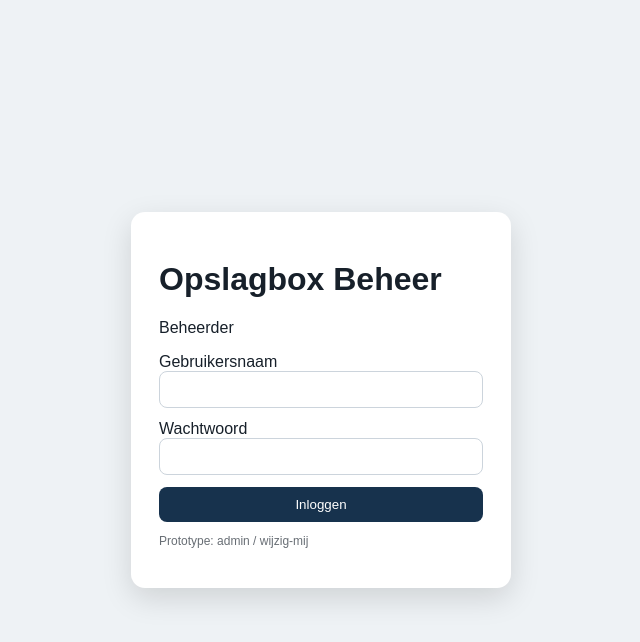
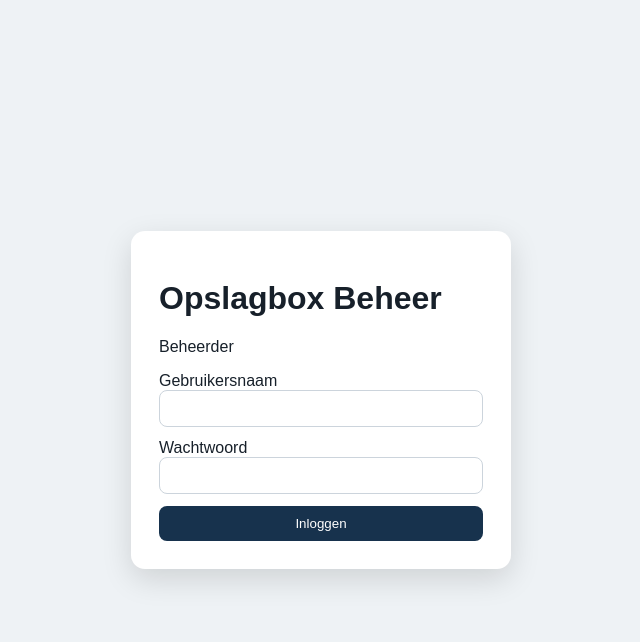
Before and after one commit to thinkupsolutions/opslagbox-beheer, a FastAPI app: page /login in a window 1280 px wide. Shown: the top 642 px of the page, without its empty margins (319-959 px from the left). Run offline with FastAPI, Linux system fonts and the light colour scheme.

Commit message:
Remove prototype credentials from login page

```diff
--- a/app/templates/login.html
+++ b/app/templates/login.html
@@ -5,4 +5,4 @@
 <form method="post" action="/login"><label>Gebruikersnaam<input name="username" required></label>
 <label>Wachtwoord<input type="password" name="password" required></label>
 <button type="submit">Inloggen</button></form>
-<p class="hint">Prototype: admin / wijzig-mij</p></div></body></html>
+</div></body></html>
```
